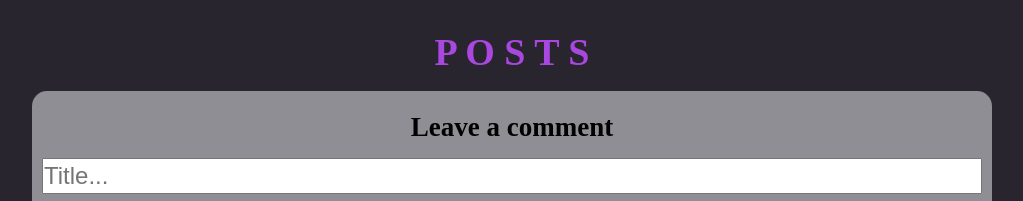
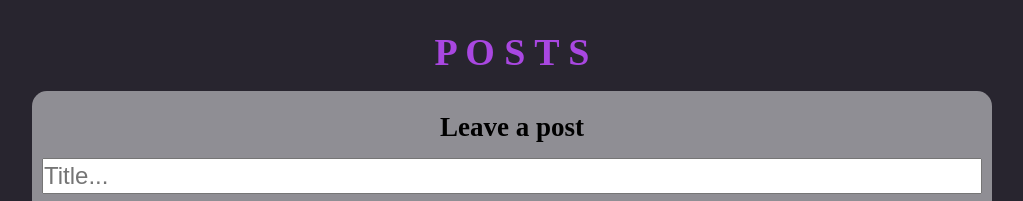
Before and after one commit to DenzelFoxUA/Hillel_JS_Workspace, a plain HTML site: page index.html in a window 1280 px wide. Shown: the top 201 px of the page, without its empty margins (128-1151 px from the left). Drawn offline with Linux system fonts and the light colour scheme; no server answers.

Commit message:
HW20AsyncAwaitModulesV2

```diff
--- a/index.html
+++ b/index.html
@@ -1,3 +1,4 @@
+<!-- Run this with liveServer -->
 <!DOCTYPE html>
 <html lang="en">
 <head>
@@ -10,7 +11,7 @@
 <div class="container">
     <h1 class="mainTitle">P O S T S</h1>
     <form class="postForm" id="leaveAComment">
-        <h2>Leave a comment</h2>
+        <h2>Leave a post</h2>
         <input id="titleInput" type="text" placeholder="Title..." required>
         <textarea id="bodyInput" type="text" placeholder="Text..." required></textarea>
         <button type="submit" id="confirmBtn">Done.</button>
```
